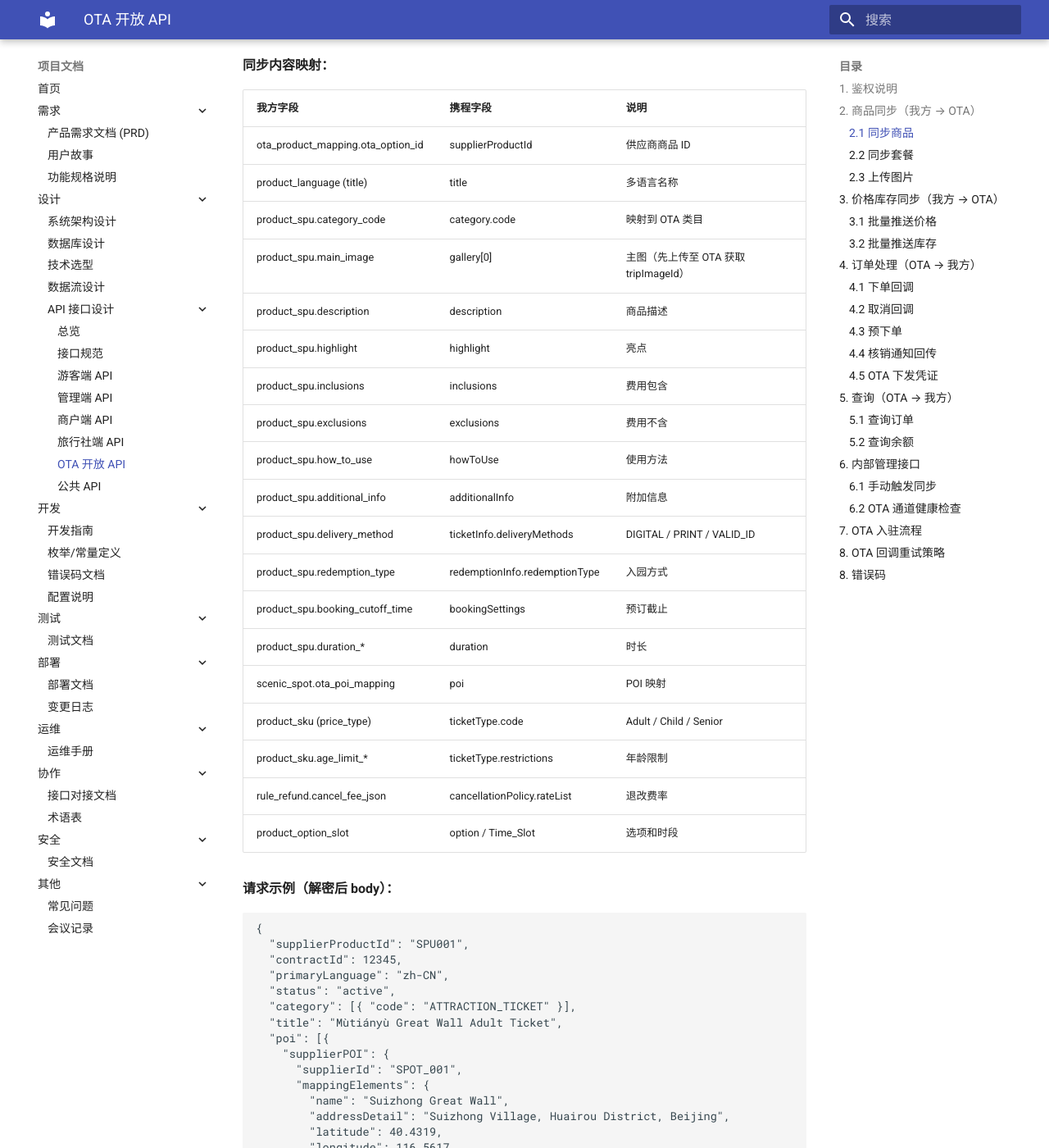
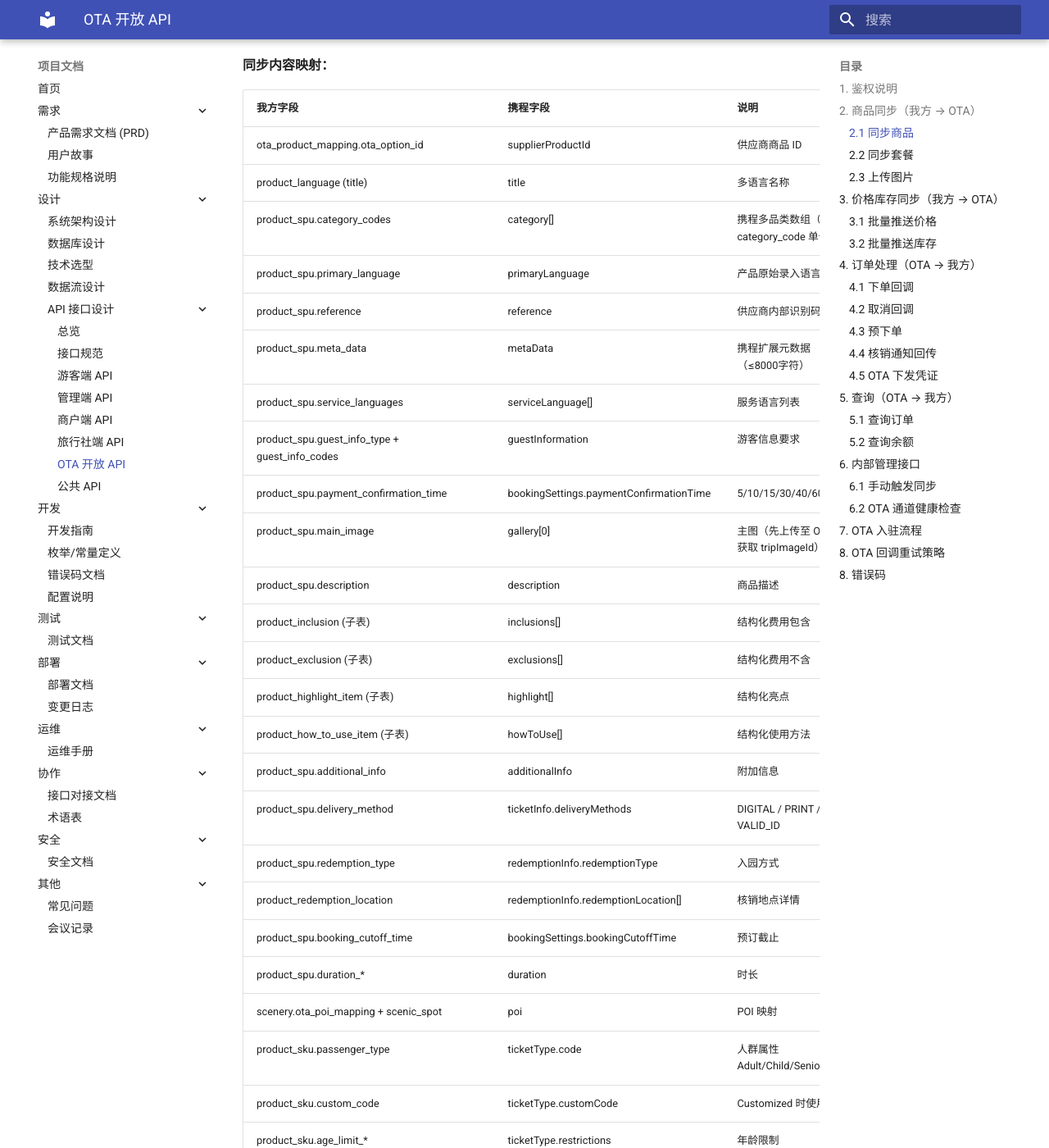
Before and after one commit to 4k48-o/u_trip_doc, an MkDocs documentation site: the page built from docs/design/api/ota.md, in a window 1280 px wide and 1400 px high, scrolled down 1274 px. Shown: the whole window at 82% size. Built offline with MkDocs 1.6.1 and Material for MkDocs 9.7.7, drawn with Linux system fonts in a browser that asks for light colours; some of the changed text lies outside the part shown.

````diff
--- a/docs/design/api/ota.md
+++ b/docs/design/api/ota.md
@@ -55,23 +55,46 @@
 |----------|----------|------|
 | ota_product_mapping.ota_option_id | supplierProductId | 供应商商品 ID |
 | product_language (title) | title | 多语言名称 |
-| product_spu.category_code | category.code | 映射到 OTA 类目 |
+| product_spu.category_codes | category[] | 携程多品类数组（≥ category_code 单值） |
+| product_spu.primary_language | primaryLanguage | 产品原始录入语言 |
+| product_spu.reference | reference | 供应商内部识别码 |
+| product_spu.meta_data | metaData | 携程扩展元数据（≤8000字符） |
+| product_spu.service_languages | serviceLanguage[] | 服务语言列表 |
+| product_spu.guest_info_type + guest_info_codes | guestInformation | 游客信息要求 |
+| product_spu.payment_confirmation_time | bookingSettings.paymentConfirmationTime | 5/10/15/30/40/60/120 |
 | product_spu.main_image | gallery[0] | 主图（先上传至 OTA 获取 tripImageId） |
 | product_spu.description | description | 商品描述 |
-| product_spu.highlight | highlight | 亮点 |
-| product_spu.inclusions | inclusions | 费用包含 |
-| product_spu.exclusions | exclusions | 费用不含 |
-| product_spu.how_to_use | howToUse | 使用方法 |
+| product_inclusion (子表) | inclusions[] | 结构化费用包含 |
+| product_exclusion (子表) | exclusions[] | 结构化费用不含 |
+| product_highlight_item (子表) | highlight[] | 结构化亮点 |
+| product_how_to_use_item (子表) | howToUse[] | 结构化使用方法 |
 | product_spu.additional_info | additionalInfo | 附加信息 |
 | product_spu.delivery_method | ticketInfo.deliveryMethods | DIGITAL / PRINT / VALID_ID |
 | product_spu.redemption_type | redemptionInfo.redemptionType | 入园方式 |
-| product_spu.booking_cutoff_time | bookingSettings | 预订截止 |
+| product_redemption_location | redemptionInfo.redemptionLocation[] | 核销地点详情 |
+| product_spu.booking_cutoff_time | bookingSettings.bookingCutoffTime | 预订截止 |
 | product_spu.duration_* | duration | 时长 |
-| scenic_spot.ota_poi_mapping | poi | POI 映射 |
-| product_sku (price_type) | ticketType.code | Adult / Child / Senior |
+| scenery.ota_poi_mapping + scenic_spot | poi | POI 映射 |
+| product_sku.passenger_type | ticketType.code | 人群属性 Adult/Child/Senior/... |
+| product_sku.custom_code | ticketType.customCode | Customized 时使用 |
 | product_sku.age_limit_* | ticketType.restrictions | 年龄限制 |
+| product_sku.net_price_currency | netPriceCurrency | 底价币种 |
+| product_sku.retail_price_currency | retailPriceCurrency | 卖价币种 |
+| product_sku.min_buy | minUnits | 最小预订份数 |
+| product_sku.max_buy_per_order | maxUnits | 最大预订份数 |
+| product_sku.unit_pax | unitPax | 每份对应人数 |
+| product_sku.companion_required | companionRequired | 是否必须组合购买 |
 | rule_refund.cancel_fee_json | cancellationPolicy.rateList | 退改费率 |
+| rule_refund.confirmation_time | cancellationPolicy.confirmationTime | 退改确认时限 |
 | product_option_slot | option / Time_Slot | 选项和时段 |
+| product_option_slot.option_status | optionStatus | active/inactive |
+| product_option_slot.option_desc | optionDescription | 套餐描述 |
+| product_option_slot.option_booking_cutoff_time | bookingCutOffTime | 套餐级预订时间 |
+| product_booking_question | optionList.bookingQuestions[] | 预订附加问题 |
+| product_tag | tags[] | 产品标签 |
+| product_destination | destination[] | 目的地城市 |
+| product_departure | departure[] | 出发地城市 |
+| product_itinerary* 系列表 | itinerary | 行程结构化数据 |
 
 **请求示例（解密后 body）：**
 ```json
````
Also changed, not shown: docs/design/api/admin.md (+17 -1 lines).
